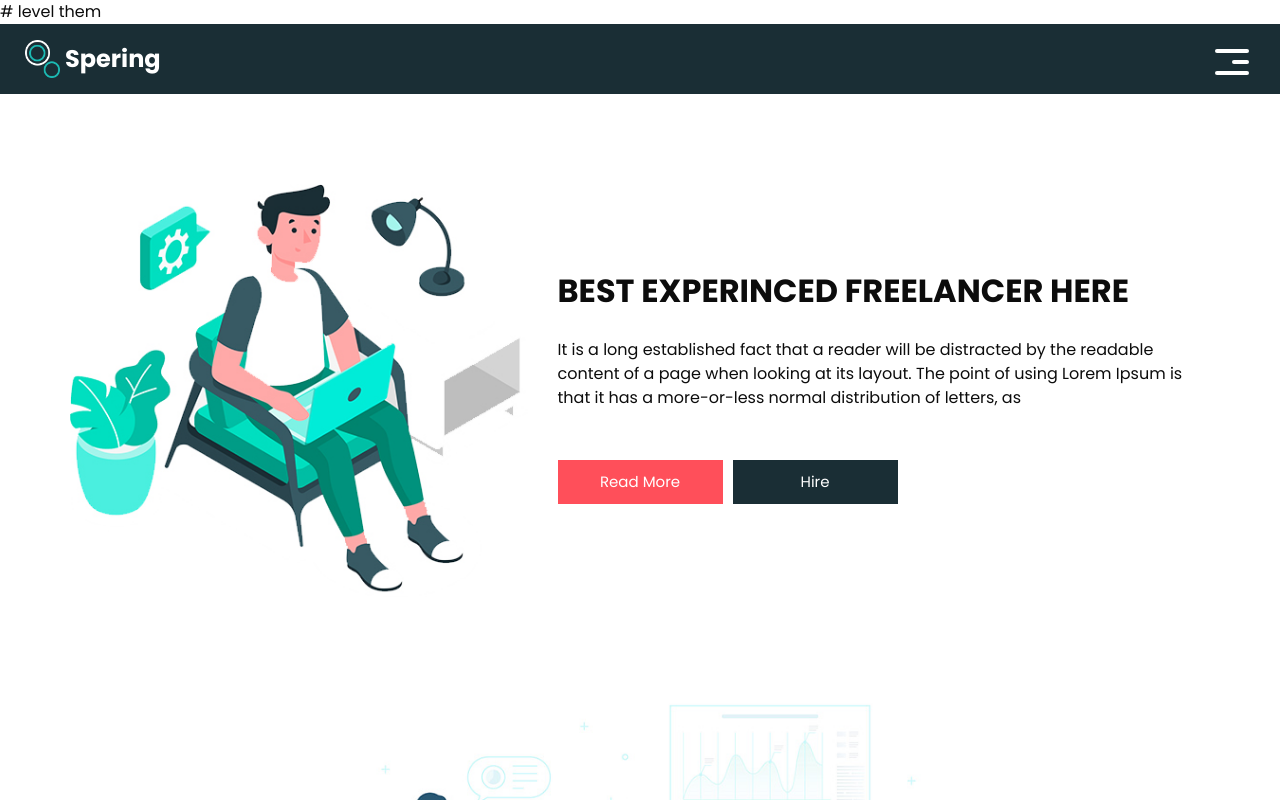
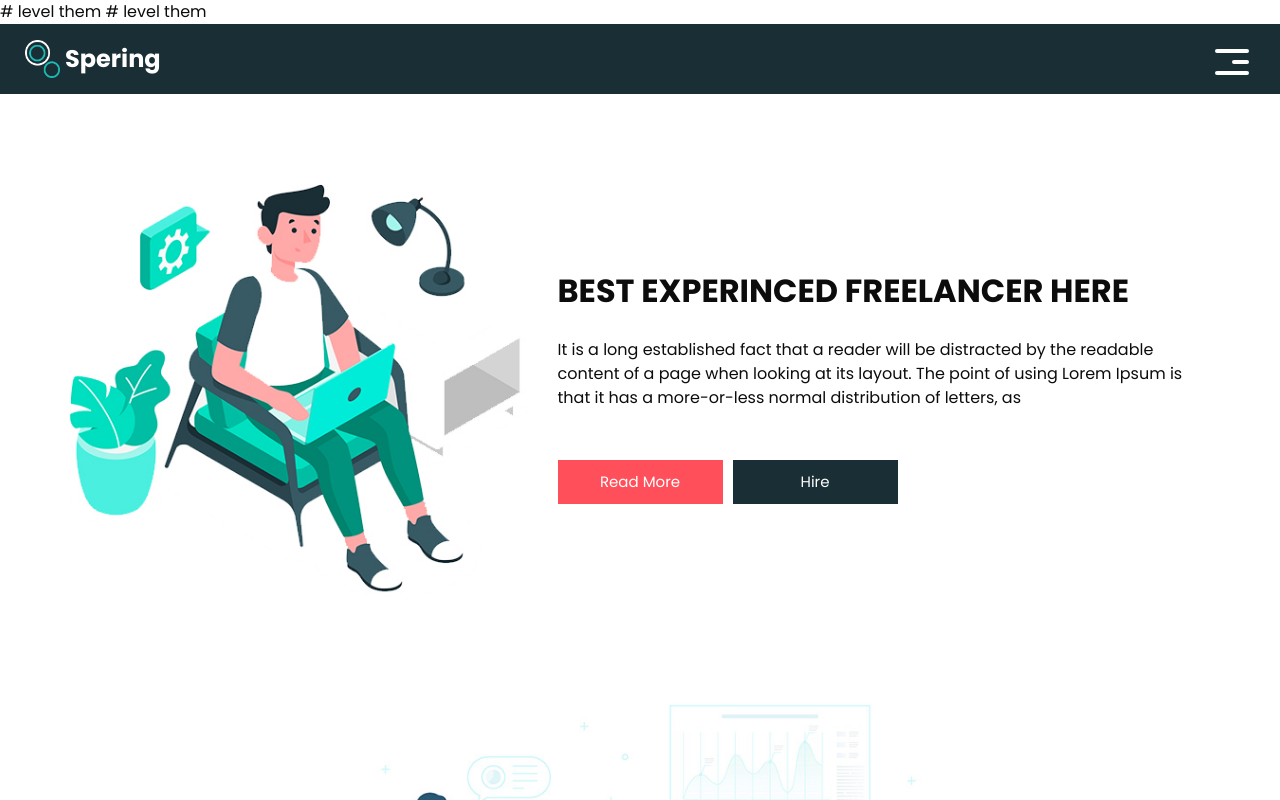
Before and after one commit to One-hope-bharat/web_all_httpd, a plain HTML site: page about.html in a window 1280 px wide. Shown: the top 800 px of the page. Drawn offline with Linux system fonts and the light colour scheme.

Commit message:
Update about.html

```diff
--- a/about.html
+++ b/about.html
@@ -14,7 +14,7 @@
   <meta name="author" content="" />
 
   <title>Spering</title>
-
+# level them
   <!-- bootstrap core css -->
   <link rel="stylesheet" type="text/css" href="css/bootstrap.css" />
 
```
